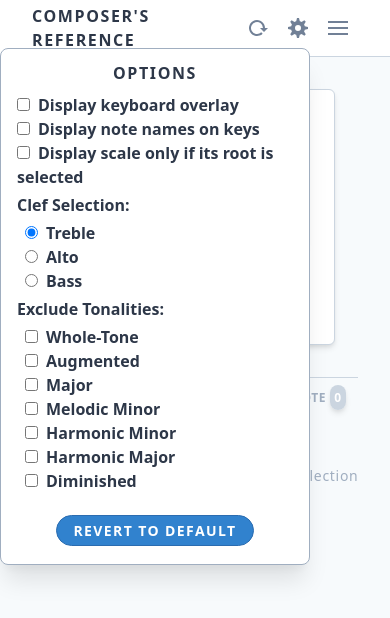
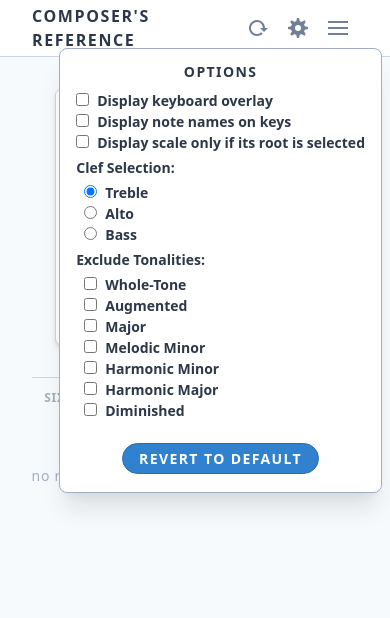
Before and after one commit to Kuzmink13/Composers-Reference, a React (Create React App) app: page / in a window 390 px wide. Both pictures are taken after a click on the button 298 px from the left and 28 px from the top of the page. Shown: the top 618 px of the page. Built offline with nearby package versions, Linux system fonts and the light colour scheme.

Commit message:
Mobile formatting changes

```diff
--- a/src/components/Menu.jsx
+++ b/src/components/Menu.jsx
@@ -32,7 +32,10 @@ function Menu() {
   ];
 
   return (
-    <ul id="menu" className="drop-down w-56 mt-10 mr-10 py-2">
+    <ul
+      id="menu"
+      className="drop-down text-sm sm:text-base w-56 mt-10 mr-10 py-2"
+    >
       {links.map((el) => (
         <li key={el.title} className="px-4 py-2">
           <span
--- a/src/components/Options.jsx
+++ b/src/components/Options.jsx
@@ -31,7 +31,10 @@ function Options(props) {
   const isLineBreakNeeded = (arr, i) => i + 1 !== arr.length;
 
   return (
-    <form id="options" className="drop-down mt-10 mr-20 px-4 py-2">
+    <form
+      id="options"
+      className="drop-down text-sm sm:text-base mt-10 mx-2 sm:mr-20 px-4 py-2"
+    >
       <h2 className="mx-auto py-1 font-bold tracking-widest">OPTIONS</h2>
 
       {/* GENERAL OPTIONS */}
```
